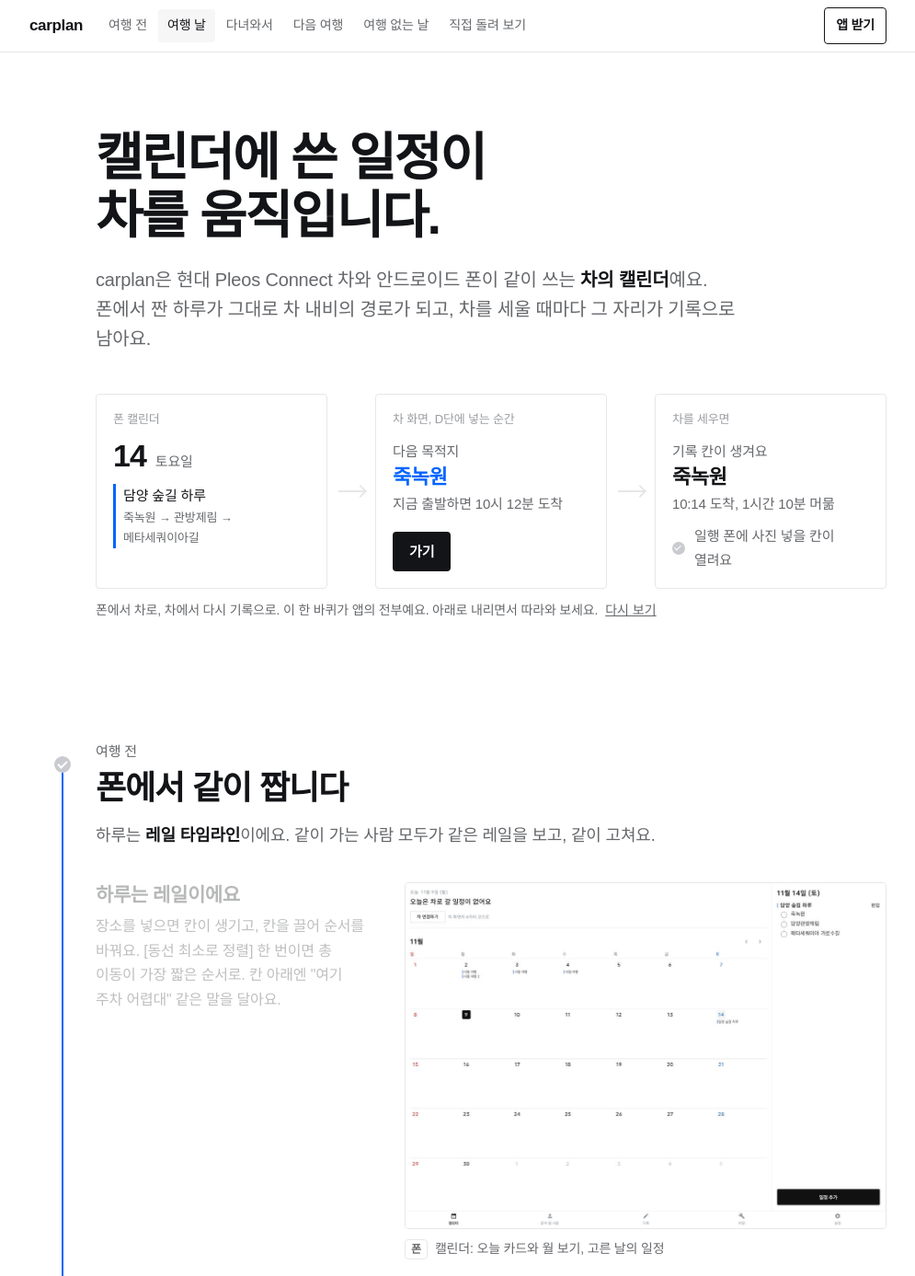
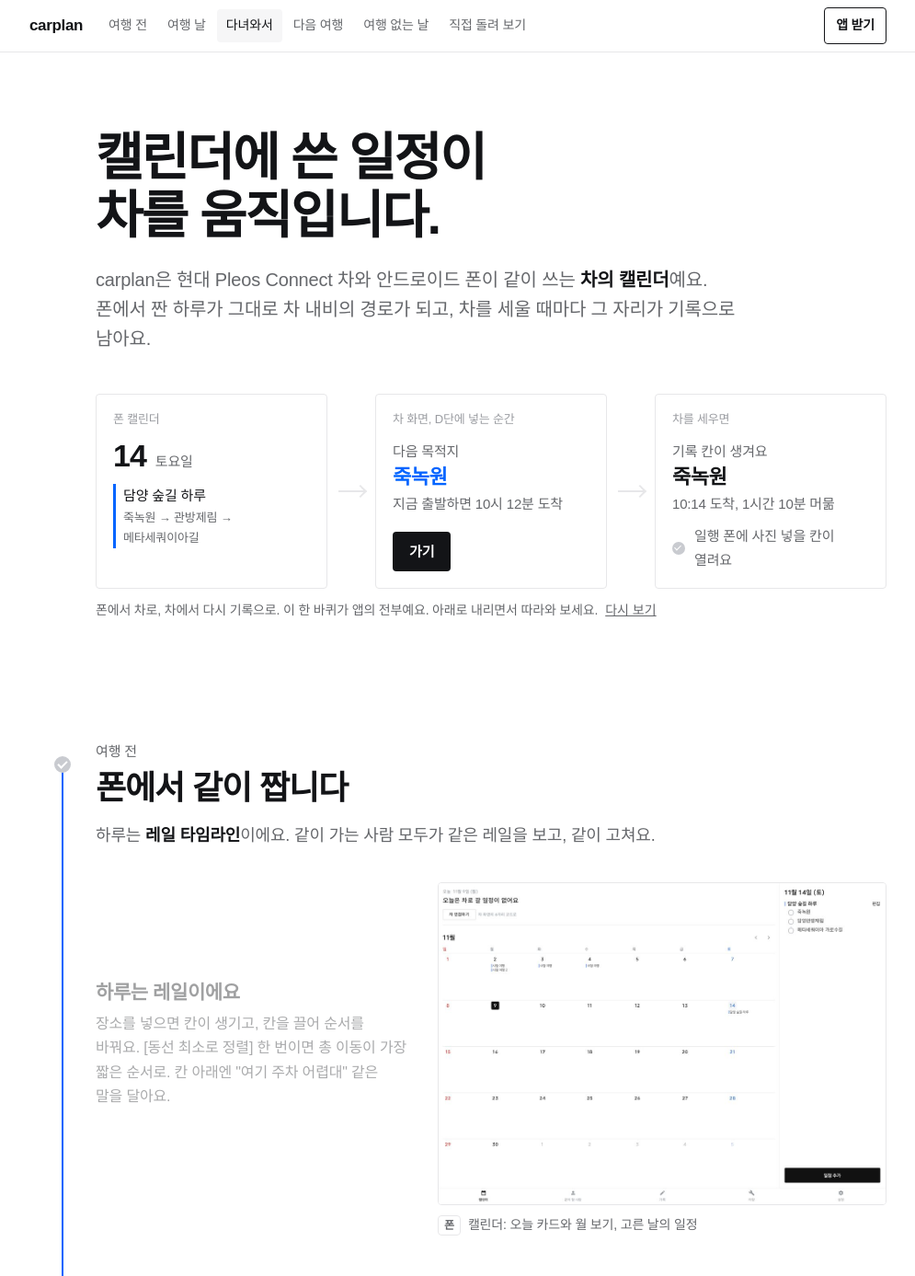
Before and after one commit to yd3859-web/carplan, a plain HTML site: page hosting/public/guide/index.html in a window 1280 px wide. Shown: the top 1387 px of the page at 92% size, without its empty margins (142-1137 px from the left). Drawn offline with Linux system fonts and the light colour scheme; a web font is replaced by a local one.

Commit message:
안내서: 사진을 화면 가운데에 고정, 기준선 하나로 통일, 레일 선 연속, 표시 상자는 자리 이동 없이, 글 칸 340px
Co-Authored-By: Claude Fable 5.1 <noreply@anthropic.com>

```diff
--- a/hosting/public/guide/index.html
+++ b/hosting/public/guide/index.html
@@ -67,7 +67,7 @@
   /* ---------- 레일 ---------- */
   .rail { position:relative; }
   .rail::before { content:""; position:absolute; left:calc(var(--gut) / 2 - 1px); top:var(--rail-top, 0px); bottom:0; width:2px; background:var(--line); }
-  .fill { position:absolute; left:calc(var(--gut) / 2 - 1px); top:var(--rail-top, 0px); width:2px; background:var(--go); height:0; transition:height .35s ease; }
+  .fill { position:absolute; left:calc(var(--gut) / 2 - 1px); top:var(--rail-top, 0px); width:2px; background:var(--go); height:0; }
   .stop { display:grid; grid-template-columns:var(--gut) minmax(0, var(--col)); padding:72px 0 24px; scroll-margin-top:var(--nav); }
   .node { position:relative; }
   .node i { position:absolute; left:calc(var(--gut) / 2 - 9px); top:18px; width:18px; height:18px; border-radius:50%; background:var(--bg); border:2px solid #C9CBD0; transition:background .3s, border-color .3s, box-shadow .3s; }
@@ -83,19 +83,19 @@
   .stop p.say b { color:var(--ink); font-weight:600; }
 
   /* ---------- 스크롤이 곧 시간: 글이 내려가면 사진이 바뀐다 ---------- */
-  .story { display:grid; grid-template-columns:minmax(240px, 300px) minmax(0, 1fr); gap:0 36px; margin-top:36px; }
+  .story { display:grid; grid-template-columns:minmax(260px, 340px) minmax(0, 1fr); gap:0 32px; margin-top:36px; }
   .story .steps { grid-column:1; grid-row:1; }
-  .story .stage { grid-column:2; grid-row:1; position:sticky; top:calc(var(--nav) + 28px); align-self:start; }
-  .step { min-height:54vh; display:flex; flex-direction:column; justify-content:center; padding:24px 0; opacity:.3; transition:opacity .35s ease; }
-  .step:first-child { min-height:40vh; justify-content:flex-start; padding-top:0; }
-  .step:last-child { min-height:40vh; }
+  .story .stage { grid-column:2; grid-row:1; position:sticky; top:max(calc(var(--nav) + 20px), calc(50vh - 210px)); align-self:start; }
+  .step { min-height:50vh; display:flex; flex-direction:column; justify-content:center; padding:24px 0; opacity:.4; transition:opacity .35s ease; }
+  .step:first-child { min-height:44vh; }
+  .step:last-child { min-height:44vh; }
   .step.on { opacity:1; }
   .step h3 { font-size:21px; line-height:1.3; letter-spacing:-0.02em; font-weight:800; margin:0 0 8px; }
   .step p { font-size:16px; line-height:1.65; color:#2B2D31; margin:0; }
   .frame { position:relative; width:100%; aspect-ratio:1100 / 791; border:1px solid var(--line); border-radius:4px; overflow:hidden; background:var(--bg); }
   .frame img { position:absolute; inset:0; width:100%; height:100%; object-fit:contain; object-position:top; opacity:0; transform:scale(.985); transition:opacity .45s ease, transform .45s ease; }
   .frame img.on { opacity:1; transform:none; }
-  .focus { position:absolute; border:2px solid var(--go); border-radius:4px; box-shadow:0 0 0 2px rgba(255,255,255,.9), 0 0 0 9999px rgba(255,255,255,.28); opacity:0; transition:all .45s ease; pointer-events:none; }
+  .focus { position:absolute; border:2px solid var(--go); border-radius:4px; box-shadow:0 0 0 2px rgba(255,255,255,.9), 0 0 0 9999px rgba(255,255,255,.28); opacity:0; transition:opacity .3s ease; pointer-events:none; }
   .focus.on { opacity:1; }
   .cap { font-size:14px; color:var(--soft); margin-top:10px; display:flex; gap:8px; align-items:baseline; min-height:24px; }
   @media (max-width:900px) { .cap { min-height:46px; align-items:flex-start; } }
@@ -550,11 +550,15 @@
     const n = stops[0].querySelector(".node i");
     return n.getBoundingClientRect().top - rail.getBoundingClientRect().top + n.offsetHeight / 2;
   }
+  // 기준선 하나: 화면 가운데(폰 폭에선 붙어 있는 사진 아래쯤). 레일 노드·위 메뉴·사진이 모두 이 선으로 바뀐다.
+  const narrow = matchMedia("(max-width: 900px)");
+  const lineY = () => innerHeight * (narrow.matches ? 0.68 : 0.5);
   let ticking = false;
   function update() {
     ticking = false;
-    rail.style.setProperty("--rail-top", railTop() + "px");
-    const mark = innerHeight * 0.42;
+    const rt = railTop();
+    rail.style.setProperty("--rail-top", rt + "px");
+    const mark = lineY();
     let cur = -1;
     stops.forEach((s, i) => { if (s.getBoundingClientRect().top <= mark) cur = i; });
     stops.forEach((s, i) => {
@@ -562,17 +566,17 @@
       s.classList.toggle("now", i === cur);
     });
     links.forEach((a, i) => a.classList.toggle("on", i === cur));
-    if (cur < 0) { fill.style.height = "0px"; return; }
-    const node = stops[cur].querySelector(".node i");
-    const top = node.getBoundingClientRect().top - rail.getBoundingClientRect().top + node.offsetHeight / 2;
-    fill.style.height = Math.max(0, top - railTop()) + "px";
+    // 파란 선은 기준선을 따라 연속으로 차오른다 (첫 노드에서 마지막 노드까지).
+    const last = stops[stops.length - 1].querySelector(".node i");
+    const lastY = last.getBoundingClientRect().top - rail.getBoundingClientRect().top + last.offsetHeight / 2;
+    const y = mark - rail.getBoundingClientRect().top;
+    fill.style.height = Math.min(Math.max(0, y - rt), lastY - rt) + "px";
   }
   addEventListener("scroll", () => { if (!ticking) { ticking = true; requestAnimationFrame(update); } }, { passive: true });
   addEventListener("resize", update);
   update();
 
   // 스크롤이 곧 시간: 지금 읽는 단락의 사진과 표시 자리를 붙어 있는 틀에 보여 준다.
-  const narrow = matchMedia("(max-width: 900px)");
   const stories = [];
   document.querySelectorAll(".story").forEach(story => {
     const steps = Array.from(story.querySelectorAll(".step"));
@@ -587,18 +591,24 @@
       dev.textContent = step.dataset.dev || "";
       txt.textContent = step.dataset.cap || "";
       const f = step.dataset.focus;
+      focus.classList.remove("on");
+      clearTimeout(focus._t);
       if (f) {
         const [x, y, w, h] = f.split(",").map(Number);
-        Object.assign(focus.style, { left: x + "%", top: y + "%", width: w + "%", height: h + "%" });
-        focus.classList.add("on");
-      } else focus.classList.remove("on");
+        // 옛 자리에서 미끄러져 오지 않게: 숨긴 뒤 자리를 옮기고 나타난다.
+        focus._t = setTimeout(() => {
+          Object.assign(focus.style, { left: x + "%", top: y + "%", width: w + "%", height: h + "%" });
+          focus.classList.add("on");
+        }, 320);
+      }
     }
     let cur = null;
     // 기준선(폰 폭에선 붙어 있는 사진 아래쯤)을 지난 마지막 단락이 지금 단락. 스크롤 위치로 바로 정해서 빨리 내려도 어긋나지 않는다.
+    // 기준선에 가운데가 가장 가까운 단락이 지금 단락 (글과 사진이 같은 눈높이).
     function pick() {
-      const line = innerHeight * (narrow.matches ? 0.72 : 0.55);
-      let s = steps[0];
-      steps.forEach(st => { if (st.getBoundingClientRect().top <= line) s = st; });
+      const line = lineY();
+      let s = steps[0], best = Infinity;
+      steps.forEach(st => { const r = st.getBoundingClientRect(); const d = Math.abs((r.top + r.bottom) / 2 - line); if (d < best) { best = d; s = st; } });
       if (s !== cur) { cur = s; show(s); }
     }
     pick();
```
